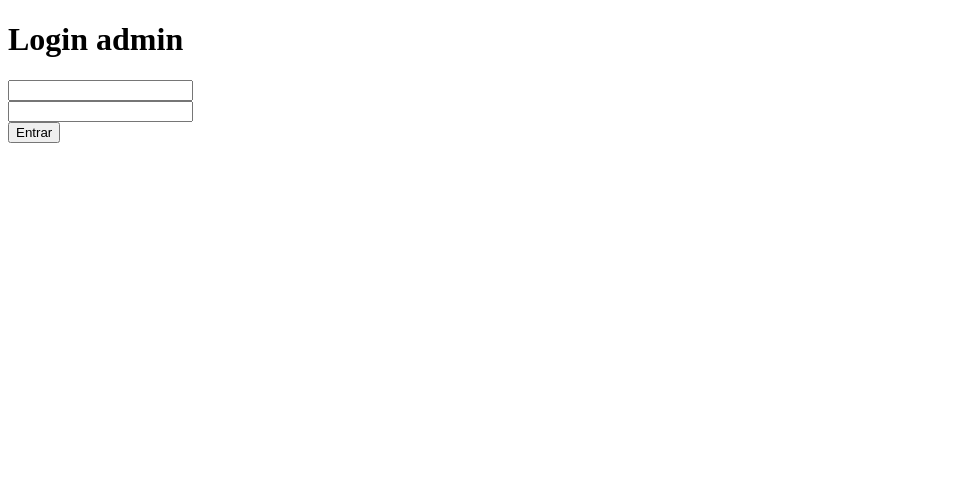
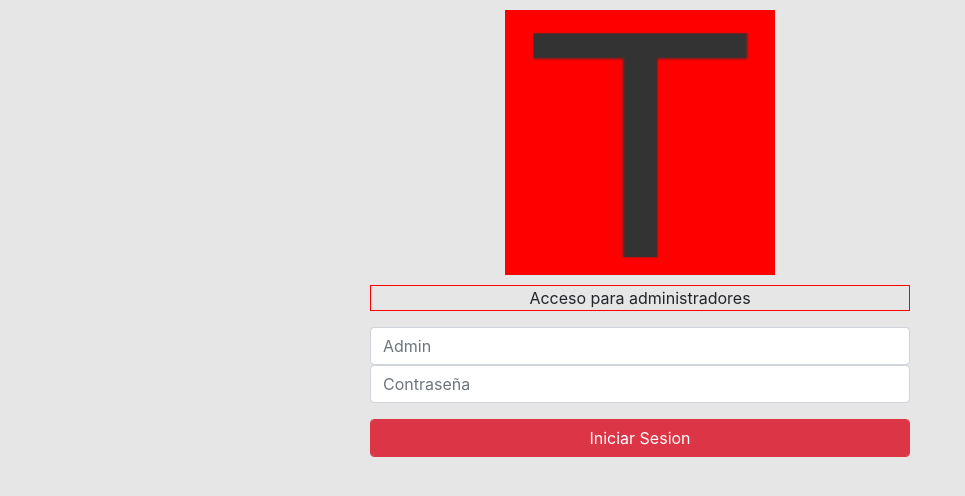
Before and after one commit to MrHelios/Fenix, a Django app: page /admin/login in a window 1280 px wide. Shown: the top 496 px of the page, without its empty margins (0-965 px from the left). Run offline with Django 3.2, Linux system fonts and the light colour scheme; some libraries are stand-ins or nearby versions.

Commit message:
se implemento el diseño de la pagina admin/login

```diff
--- a/templates/login_admin.html
+++ b/templates/login_admin.html
@@ -1,16 +1,67 @@
 <!DOCTYPE html>
+{% load static %}
 <html lang="en" dir="ltr">
     <head>
         <meta charset="utf-8">
         <title>Login admin</title>
+        <link rel="stylesheet" href="{% static 'bootstrap/css/bootstrap.min.css' %}">
+        <style media="screen">
+            html, body {
+                background-color: rgb(230,230,230);
+            }
+
+            .separation-img {
+                margin-top: 10px;
+                margin-bottom: 10px;
+            }
+
+            .center-text {
+                text-align: center;
+            }
+
+            .center {
+                display: block;
+                margin-left: auto;
+                margin-right: auto;
+                width: 50%;
+            }
+
+            .bordes-p {
+                border-style: solid;
+                border-color: red;
+                border-width: thin;
+            }
+        </style>
     </head>
     <body>
-        <h1>Login admin</h1>
-        <form class="" action="/admin/login" method="post">
-            {% csrf_token %}
-            <input type="text" name="admin" value=""><br>
-            <input type="password" name="password" value=""><br>
-            <input type="submit" value="Entrar">
-        </form>
+        <div class="container">
+            <div class="row">
+
+            </div>
+            <div class="row">
+                <div class="col-md-3">
+                </div>
+                <div class="col-md-6">
+                    <form class="" action="/admin/login" method="post">
+                        {% csrf_token %}
+                        <div class="form-group">
+                            <div class="separation-img">
+                                <img class="center" src="{% static 'images/logo_admin.png' %}" alt="">
+                            </div>
+
+                            <p class="bordes-p center-text">Acceso para administradores</p>
+
+                            <input class="form-control" type="text" name="admin" placeholder="Admin">
+                            <input class="form-control" type="password" name="password" placeholder="Contraseña">
+                        </div>
+                        <div class="form-group">
+                            <input class="form-control btn btn-danger" type="submit" value="Iniciar Sesion">
+                        </div>
+                    </form>
+                </div>
+                <div class="col-md-3">
+                </div>
+            </div>
+        </div>
     </body>
 </html>
```
